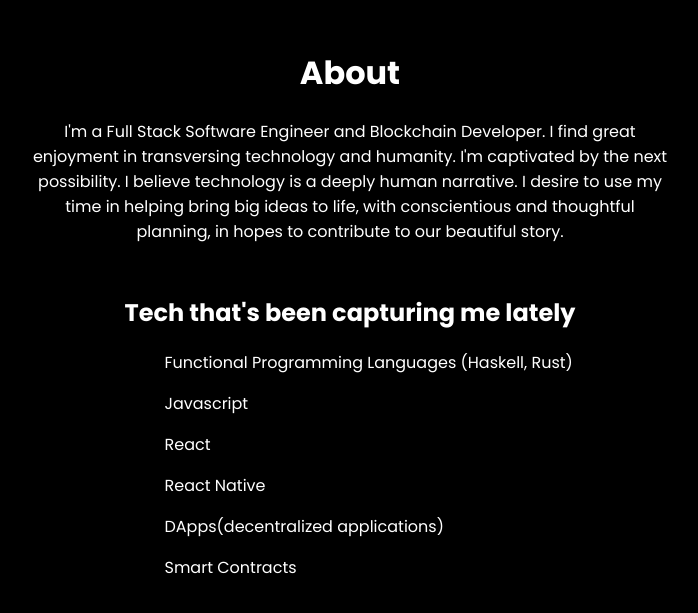
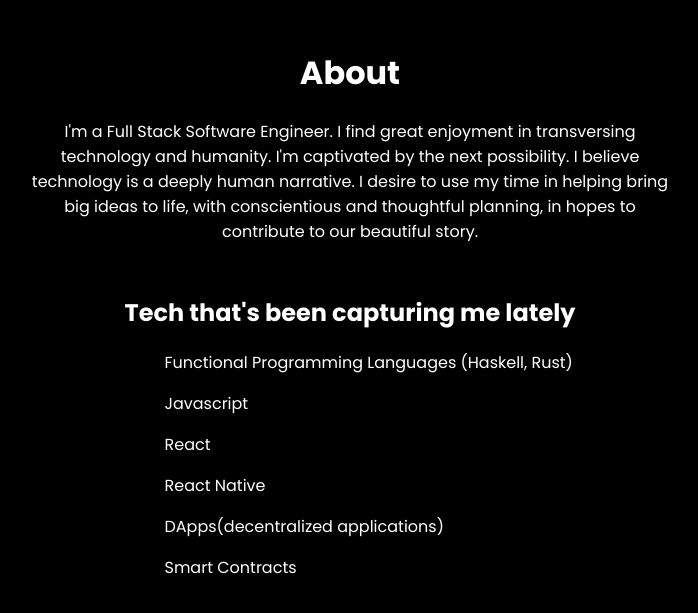
Before and after one commit to SnakeBearLB/portfolio-website, a React (Create React App) app: page / in a window 1280 px wide. Shown: the part 1000-1613 px from the top of the page, without its empty margins (290-988 px from the left). Built offline with nearby package versions, Linux system fonts and the light colour scheme.

Commit message:
changes to about section

```diff
--- a/src/sections/About.js
+++ b/src/sections/About.js
@@ -8,7 +8,7 @@ const About = () => {
   return (
     <Div>
       <H1>About</H1>
-      <P>I'm a Full Stack Software Engineer and Blockchain Developer. I find great enjoyment in transversing technology and humanity. I'm captivated by the next possibility. I believe technology is a deeply human narrative. I desire to use my time in helping bring big ideas to life, with conscientious and thoughtful planning, in hopes to contribute to our beautiful story.</P>
+      <P>I'm a Full Stack Software Engineer. I find great enjoyment in transversing technology and humanity. I'm captivated by the next possibility. I believe technology is a deeply human narrative. I desire to use my time in helping bring big ideas to life, with conscientious and thoughtful planning, in hopes to contribute to our beautiful story.</P>
 
       <RecentTechDiv>
         <H2>Tech that's been capturing me lately</H2>
```
